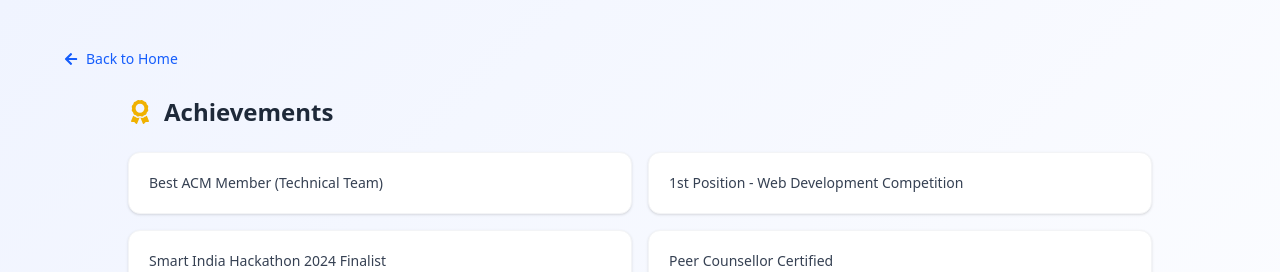
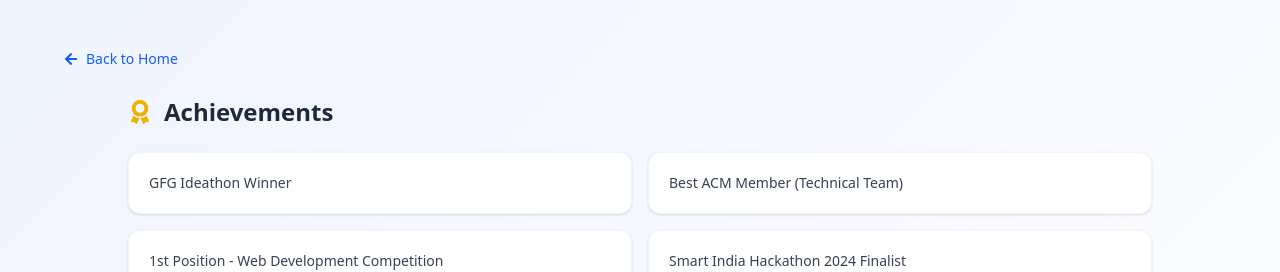
Before and after one commit to aditya-kurhade/Portfolio-aditya, a React (Vite) app in the folder my-portfolio/: page /milestones in a window 1280 px wide. Shown: the top 272 px of the page. Built offline with nearby package versions, Linux system fonts and the light colour scheme.

Commit message:
Add achievement: GFG Ideathon Winner to Milestones component

```diff
--- a/my-portfolio/src/components/milestones.jsx
+++ b/my-portfolio/src/components/milestones.jsx
@@ -4,6 +4,7 @@ import { Link } from "react-router-dom";
 
 const Milestones = () => {
   const achievements = [
+    "GFG Ideathon Winner",
     "Best ACM Member (Technical Team)",
     "1st Position - Web Development Competition",
     "Smart India Hackathon 2024 Finalist",
```
